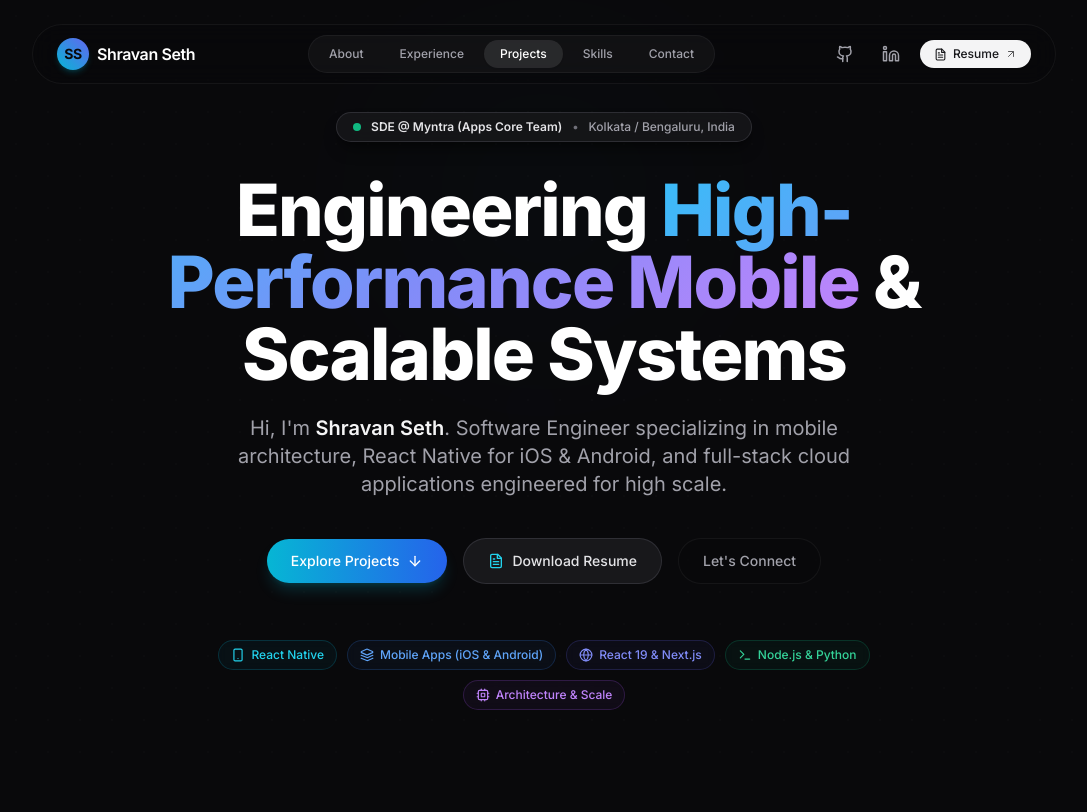
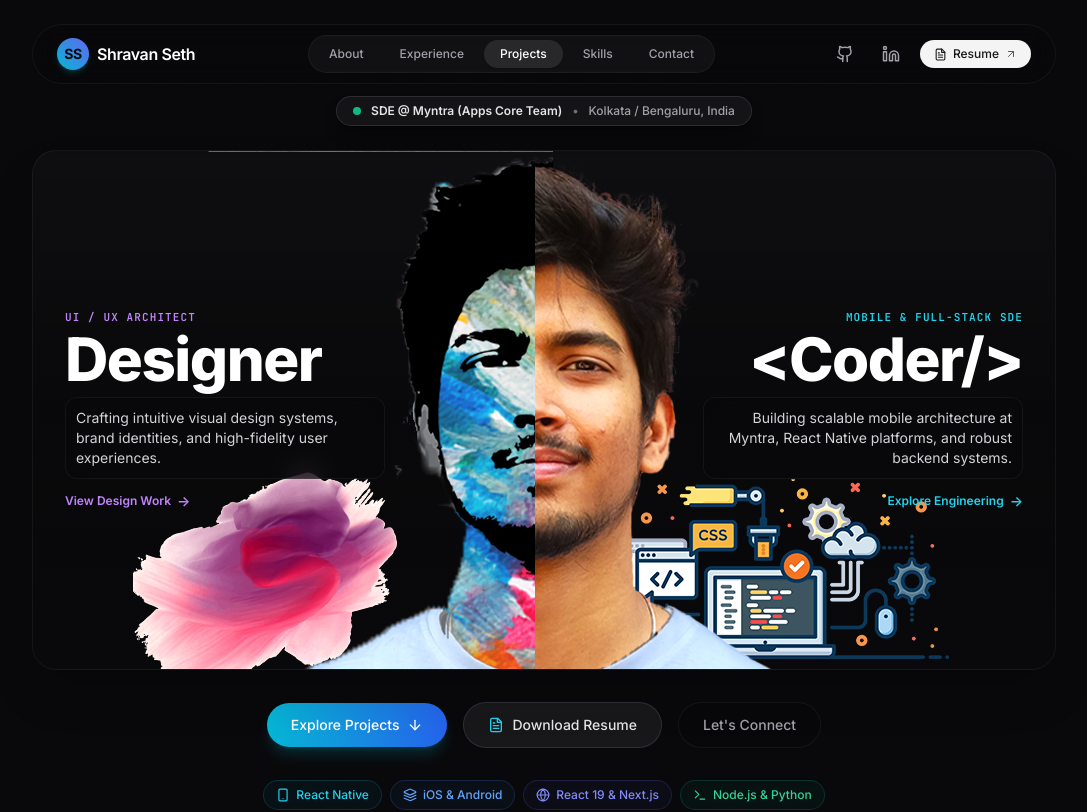
Before and after one commit to ShravanSeth/shravanseth.github.io, a React (Create React App) app: page / in a window 1280 px wide. Shown: the top 812 px of the page, without its empty margins (96-1183 px from the left). Built offline with nearby package versions, Linux system fonts and the light colour scheme.

Commit message:
Restore and modernize interactive Split Face animation in Hero widget with React physics

```diff
--- /dev/null
+++ b/src/components/Hero.css
@@ -0,0 +1,112 @@
+/* Interactive Split Face Styles */
+.split-face-container {
+  width: 100%;
+  max-width: 1040px;
+  height: 520px;
+  position: relative;
+  margin: 0 auto;
+  user-select: none;
+}
+
+@media (max-width: 1024px) {
+  .split-face-container {
+    height: 440px;
+  }
+}
+
+@media (max-width: 768px) {
+  .split-face-container {
+    height: 360px;
+  }
+}
+
+@media (max-width: 480px) {
+  .split-face-container {
+    height: 280px;
+  }
+}
+
+.face-sprite-designer {
+  position: absolute;
+  top: 0;
+  height: 100%;
+  background-repeat: no-repeat;
+  background-size: 840px auto;
+  background-position: 0 -600px;
+  z-index: 10;
+  pointer-events: none;
+}
+
+.face-sprite-coder {
+  position: absolute;
+  top: 0;
+  height: 100%;
+  background-repeat: no-repeat;
+  background-size: 840px auto;
+  background-position: 100% 0;
+  z-index: 10;
+  pointer-events: none;
+}
+
+.face-bg-designer {
+  position: absolute;
+  bottom: 0;
+  height: 200px;
+  background-repeat: no-repeat;
+  background-size: 840px auto;
+  background-position: 0 -1300px;
+  z-index: 5;
+  pointer-events: none;
+}
+
+.face-bg-coder {
+  position: absolute;
+  bottom: 0;
+  height: 200px;
+  background-repeat: no-repeat;
+  background-size: 840px auto;
+  background-position: 100% -1300px;
+  z-index: 5;
+  pointer-events: none;
+}
+
+/* Glass card glow effects on split sides */
+.side-designer {
+  position: absolute;
+  left: 0;
+  top: 0;
+  width: 50%;
+  height: 100%;
+  z-index: 20;
+  cursor: pointer;
+  display: flex;
+  flex-direction: column;
+  justify-content: center;
+  align-items: flex-start;
+  padding-left: 2rem;
+}
+
+.side-coder {
+  position: absolute;
+  right: 0;
+  top: 0;
+  width: 50%;
+  height: 100%;
+  z-index: 20;
+  cursor: pointer;
+  display: flex;
+  flex-direction: column;
+  justify-content: center;
+  align-items: flex-end;
+  padding-right: 2rem;
+  text-align: right;
+}
+
+@media (max-width: 640px) {
+  .side-designer {
+    padding-left: 0.75rem;
+  }
+  .side-coder {
+    padding-right: 0.75rem;
+  }
+}
--- a/src/components/Hero.jsx
+++ b/src/components/Hero.jsx
@@ -1,21 +1,119 @@
-import React from "react";
+import React, { useState, useEffect, useRef } from "react";
 import { personalInfo } from "../data/portfolioData";
-import { ArrowDown, FileText, Terminal, Layers, Smartphone, Globe, Cpu } from "./Icons";
+import { ArrowDown, FileText, Smartphone, Globe, Layers, Terminal, Cpu } from "./Icons";
+import spriteImg from "../assets/images/sprite.png";
+import finalImg from "../assets/images/final2.png";
+import "./Hero.css";
 
 export default function Hero() {
+  const containerRef = useRef(null);
+  const [isDesktop, setIsDesktop] = useState(true);
+  const [designerWidth, setDesignerWidth] = useState(420);
+  const [coderWidth, setCoderWidth] = useState(420);
+  const [designerLeft, setDesignerLeft] = useState(100);
+  const [coderRight, setCoderRight] = useState(100);
+  const [designerOpacity, setDesignerOpacity] = useState(1);
+  const [coderOpacity, setCoderOpacity] = useState(1);
+  const [activeSide, setActiveSide] = useState("center"); // 'designer', 'coder', 'center'
+
+  const mousePosRef = useRef({ targetX: 520, currentX: 520 });
+  const animFrameRef = useRef(null);
+
+  useEffect(() => {
+    const checkWidth = () => {
+      setIsDesktop(window.innerWidth >= 1024);
+    };
+    checkWidth();
+    window.addEventListener("resize", checkWidth);
+    return () => window.removeEventListener("resize", checkWidth);
+  }, []);
+
+  // Smooth 60-120fps physics loop using requestAnimationFrame and lerp
+  useEffect(() => {
+    if (!isDesktop) return;
+
+    let isRunning = true;
+
+    const updatePhysics = () => {
+      if (!isRunning) return;
+
+      const { targetX, currentX } = mousePosRef.current;
+      const newX = currentX + (targetX - currentX) * 0.08;
+      mousePosRef.current.currentX = newX;
+
+      // Calculate styles based on smoothed mouse position (0 to 1040)
+      // Center is 520
+      const diff = 520 - newX;
+
+      const newDesignerW = Math.max(160, Math.min(680, 420 + diff * 0.5));
+      const newCoderW = Math.max(160, Math.min(680, 420 - diff * 0.5));
+      const newDesignerL = 100 + diff * 0.1;
+      const newCoderR = 100 - diff * 0.1;
+      const newDesignerOp = Math.max(0.2, Math.min(1, (1040 - newX) / 520));
+      const newCoderOp = Math.max(0.2, Math.min(1, newX / 520));
+
+      setDesignerWidth(newDesignerW);
+      setCoderWidth(newCoderW);
+      setDesignerLeft(newDesignerL);
+      setCoderRight(newCoderR);
+      setDesignerOpacity(newDesignerOp);
+      setCoderOpacity(newCoderOp);
+
+      if (diff > 80) {
+        setActiveSide("designer");
+      } else if (diff < -80) {
+        setActiveSide("coder");
+      } else {
+        setActiveSide("center");
+      }
+
+      animFrameRef.current = requestAnimationFrame(updatePhysics);
+    };
+
+    animFrameRef.current = requestAnimationFrame(updatePhysics);
+
+    return () => {
+      isRunning = false;
+      if (animFrameRef.current) cancelAnimationFrame(animFrameRef.current);
+    };
+  }, [isDesktop]);
+
+  const handleMouseMove = (e) => {
+    if (!containerRef.current || !isDesktop) return;
+    const rect = containerRef.current.getBoundingClientRect();
+    const relX = e.clientX - rect.left;
+    // Map mouse to 0..1040
+    const scaledX = Math.max(0, Math.min(1040, (relX / rect.width) * 1040));
+    mousePosRef.current.targetX = scaledX;
+  };
+
+  const handleMouseLeave = () => {
+    if (!isDesktop) return;
+    mousePosRef.current.targetX = 520;
+    setActiveSide("center");
+  };
+
   const techBadges = [
     { label: "React Native", icon: Smartphone, color: "text-cyan-400 border-cyan-500/20 bg-cyan-500/5" },
-    { label: "Mobile Apps (iOS & Android)", icon: Layers, color: "text-blue-400 border-blue-500/20 bg-blue-500/5" },
+    { label: "iOS & Android", icon: Layers, color: "text-blue-400 border-blue-500/20 bg-blue-500/5" },
     { label: "React 19 & Next.js", icon: Globe, color: "text-indigo-400 border-indigo-500/20 bg-indigo-500/5" },
     { label: "Node.js & Python", icon: Terminal, color: "text-emerald-400 border-emerald-500/20 bg-emerald-500/5" },
     { label: "Architecture & Scale", icon: Cpu, color: "text-purple-400 border-purple-500/20 bg-purple-500/5" }
   ];
 
   return (
-    <section className="relative min-h-[92vh] flex items-center justify-center pt-28 pb-16 px-4 overflow-hidden">
-      {/* Background Ambient Glows */}
-      <div className="absolute top-1/4 left-1/2 -translate-x-1/2 -translate-y-1/2 w-[550px] h-[350px] glow-cyan blur-[120px] rounded-full pointer-events-none opacity-20" />
-      <div className="absolute top-1/3 left-1/3 w-[400px] h-[300px] glow-purple blur-[140px] rounded-full pointer-events-none opacity-20" />
+    <section className="relative min-h-screen flex flex-col items-center justify-center pt-24 pb-16 px-4 overflow-hidden">
+      {/* Dynamic Ambient Glows */}
+      <div
+        className={`absolute top-1/3 left-1/4 w-[450px] h-[350px] glow-purple blur-[140px] rounded-full pointer-events-none transition-opacity duration-700 ${
+          activeSide === "designer" ? "opacity-35 scale-110" : "opacity-15"
+        }`}
+      />
+      <div
+        className={`absolute top-1/3 right-1/4 w-[450px] h-[350px] glow-cyan blur-[140px] rounded-full pointer-events-none transition-opacity duration-700 ${
+          activeSide === "coder" ? "opacity-35 scale-110" : "opacity-15"
+        }`}
+      />
 
       {/* Grid Pattern Overlay */}
       <div
@@ -26,9 +124,9 @@
         }}
       />
 
-      <div className="relative z-10 max-w-4xl mx-auto text-center flex flex-col items-center">
+      <div className="relative z-10 w-full max-w-5xl mx-auto flex flex-col items-center">
         {/* Status Pill */}
-        <div className="inline-flex items-center gap-2.5 px-4 py-1.5 rounded-full bg-zinc-900/80 border border-zinc-700/60 shadow-lg shadow-black/40 text-xs font-medium text-zinc-300 mb-8 backdrop-blur-md hover:border-zinc-500/60 transition-all">
+        <div className="inline-flex items-center gap-2.5 px-4 py-1.5 rounded-full bg-zinc-900/80 border border-zinc-700/60 shadow-lg shadow-black/40 text-xs font-medium text-zinc-300 mb-6 backdrop-blur-md hover:border-zinc-500/60 transition-all">
           <span className="relative flex h-2 w-2">
             <span className="animate-ping absolute inline-flex h-full w-full rounded-full bg-emerald-400 opacity-75"></span>
             <span className="relative inline-flex rounded-full h-2 w-2 bg-emerald-500"></span>
@@ -38,21 +136,118 @@
           <span className="text-zinc-400 hidden sm:inline">{personalInfo.location}</span>
         </div>
 
-        {/* Main Pitch */}
-        <h1 className="text-4xl sm:text-6xl md:text-7xl font-extrabold tracking-tight text-white leading-[1.1] mb-6">
-          Engineering{" "}
-          <span className="text-gradient-cyan">
-            High-Performance Mobile
-          </span>{" "}
-          & Scalable Systems
-        </h1>
+        {/* Interactive Split Face Widget */}
+        <div
+          ref={containerRef}
+          onMouseMove={handleMouseMove}
+          onMouseLeave={handleMouseLeave}
+          className="split-face-container relative my-2 overflow-hidden rounded-3xl border border-white/5 bg-gradient-to-b from-zinc-900/40 via-zinc-950/80 to-[#09090b] shadow-2xl backdrop-blur-sm"
+        >
+          {/* Desktop Interactive Sprites */}
+          {isDesktop ? (
+            <>
+              {/* Designer Sprite Layer */}
+              <div
+                className="face-sprite-designer"
+                style={{
+                  backgroundImage: `url(${spriteImg})`,
+                  width: `${designerWidth}px`,
+                  left: `${designerLeft}px`,
+                }}
+              />
 
-        <p className="text-base sm:text-lg md:text-xl text-zinc-400 max-w-2xl font-normal leading-relaxed mb-10">
-          Hi, I'm <strong className="text-zinc-100 font-semibold">Shravan Seth</strong>. Software Engineer specializing in mobile architecture, React Native for iOS & Android, and full-stack cloud applications engineered for high scale.
-        </p>
+              {/* Coder Sprite Layer */}
+              <div
+                className="face-sprite-coder"
+                style={{
+                  backgroundImage: `url(${spriteImg})`,
+                  width: `${coderWidth}px`,
+                  right: `${coderRight}px`,
+                }}
+              />
+
+              {/* Designer Background Layer */}
+              <div
+                className="face-bg-designer"
+                style={{
+                  backgroundImage: `url(${spriteImg})`,
+                  width: `${designerWidth}px`,
+                  left: `${designerLeft}px`,
+                  opacity: designerOpacity,
+                }}
+              />
+
+              {/* Coder Background Layer */}
+              <div
+                className="face-bg-coder"
+                style={{
+                  backgroundImage: `url(${spriteImg})`,
+                  width: `${coderWidth}px`,
+                  right: `${coderRight}px`,
+                  opacity: coderOpacity,
+                }}
+              />
+            </>
+          ) : (
+            /* Mobile & Tablet Static Face Illustration */
+            <div className="absolute inset-0 flex items-center justify-center p-4">
+              <img
+                src={finalImg}
+                alt="Shravan Seth - Designer & Coder"
+                className="max-h-full max-w-full object-contain opacity-90"
+              />
+            </div>
+          )}
+
+          {/* Left Interactive Zone: Designer */}
+          <a
+            href="#projects"
+            className="side-designer group"
+            style={{ opacity: isDesktop ? designerOpacity : 1 }}
+          >
+            <div className="max-w-[280px] sm:max-w-xs transition-transform duration-300 group-hover:translate-x-1">
+              <span className="text-[11px] font-mono uppercase tracking-widest text-purple-400 font-semibold block mb-1">
+                UI / UX Architect
+              </span>
+              <h2 className="text-3xl sm:text-5xl md:text-6xl font-extrabold text-white tracking-tight leading-none group-hover:text-purple-300 transition-colors">
+                Designer
+              </h2>
+              <p className="text-xs sm:text-sm text-zinc-300 mt-2 leading-relaxed hidden sm:block bg-zinc-950/60 p-2.5 rounded-xl border border-white/5 backdrop-blur-md">
+                Crafting intuitive visual design systems, brand identities, and high-fidelity user experiences.
+              </p>
+              <div className="mt-3 inline-flex items-center gap-1.5 text-xs font-semibold text-purple-400 group-hover:underline">
+                <span>View Design Work</span>
+                <span className="text-sm">→</span>
+              </div>
+            </div>
+          </a>
+
+          {/* Right Interactive Zone: Coder */}
+          <a
+            href="#experience"
+            className="side-coder group"
+            style={{ opacity: isDesktop ? coderOpacity : 1 }}
+          >
+            <div className="max-w-[280px] sm:max-w-xs transition-transform duration-300 group-hover:-translate-x-1">
+              <span className="text-[11px] font-mono uppercase tracking-widest text-cyan-400 font-semibold block mb-1">
+                Mobile & Full-Stack SDE
+              </span>
+              <h2 className="text-3xl sm:text-5xl md:text-6xl font-extrabold text-white tracking-tight leading-none group-hover:text-cyan-300 transition-colors">
+                &lt;Coder/&gt;
+              </h2>
+              <p className="text-xs sm:text-sm text-zinc-300 mt-2 leading-relaxed hidden sm:block bg-zinc-950/60 p-2.5 rounded-xl border border-white/5 backdrop-blur-md">
+                Building scalable mobile architecture at Myntra, React Native platforms, and robust backend systems.
+              </p>
+              <div className="mt-3 inline-flex items-center gap-1.5 text-xs font-semibold text-cyan-400 group-hover:underline">
+                <span>Explore Engineering</span>
+                <span className="text-sm">→</span>
+              </div>
+            </div>
+          </a>
+        </div>
 
         {/* Action Buttons */}
-        <div className="flex flex-wrap items-center justify-center gap-4 mb-14">
+        <div className="flex flex-wrap items-center justify-center gap-4 mt-8 mb-8">
           <a
             href="#projects"
             className="group px-6 py-3 rounded-full bg-gradient-to-r from-cyan-500 to-blue-600 text-white font-medium text-sm flex items-center gap-2 shadow-lg shadow-cyan-500/20 hover:shadow-cyan-500/35 hover:scale-[1.02] active:scale-[0.98] transition-all"
@@ -80,7 +275,7 @@
         </div>
 
         {/* Interactive Tech Badges Grid */}
-        <div className="flex flex-wrap items-center justify-center gap-2.5 max-w-2xl">
+        <div className="flex flex-wrap items-center justify-center gap-2 max-w-2xl">
           {techBadges.map((badge) => {
             const Icon = badge.icon;
             return (
```
Also changed, not shown: src/assets/images/final2.png (added), src/assets/images/sprite.png (added).
